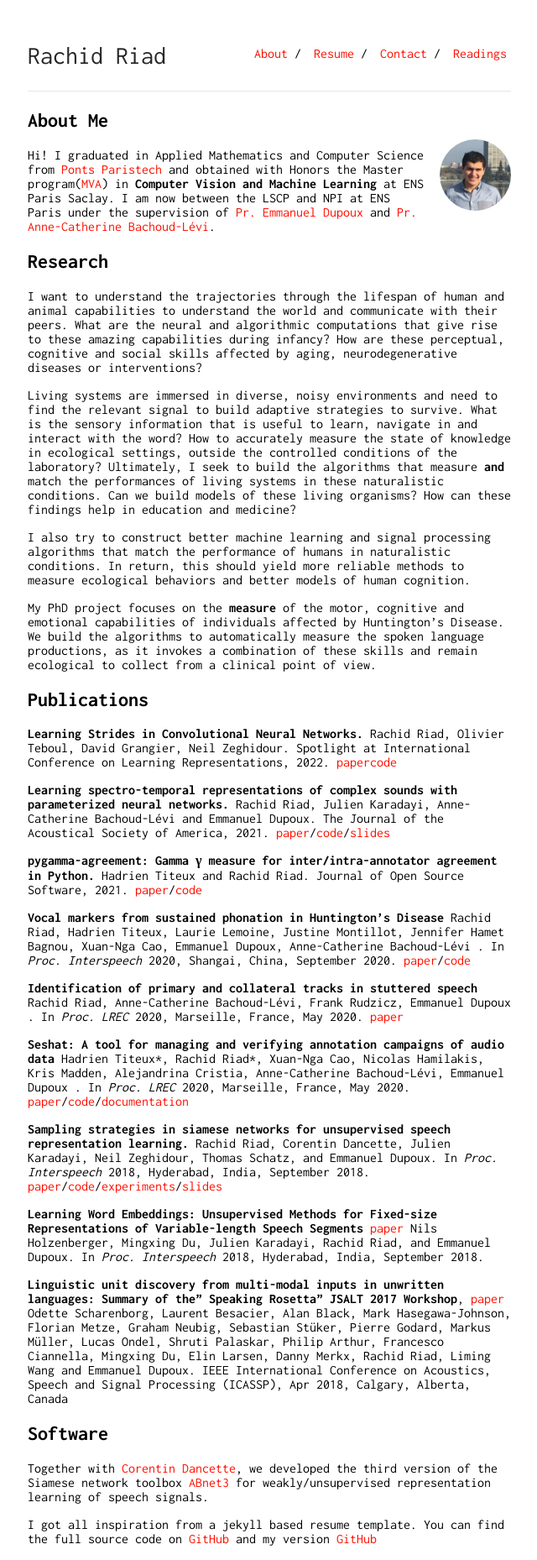
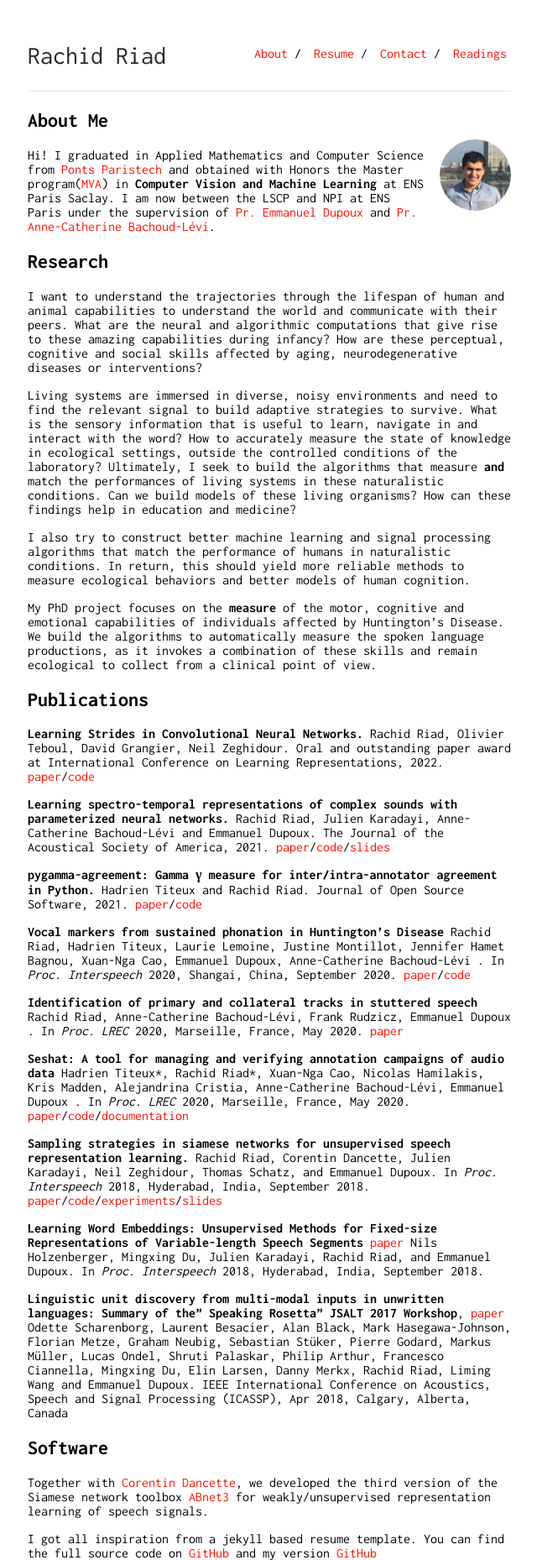
Before and after one commit to Rachine/Rachine.github.io, a Jekyll site: the page built from index.md, in a window 1280 px wide. Shown: the whole page at 84% size, without its empty margins (319-959 px from the left). Built offline with Jekyll 4.4.1, drawn with Linux system fonts in a browser that asks for light colours; our own code applies the rules of GitHub Pages for plain Markdown files.

Commit message:
fix links

```diff
--- a/index.md
+++ b/index.md
@@ -24,17 +24,17 @@
 ## Publications
 
 **Learning Strides in Convolutional Neural Networks.**
-Rachid Riad, Olivier Teboul, David Grangier, Neil Zeghidour. Spotlight at International Conference on Learning Representations, 2022.
-[paper](https://github.com/Rachine/Rachine.github.io/data/Papers/strides2022riadGoogle.pdf)[code](https://github.com/google-research/diffstride)
+Rachid Riad, Olivier Teboul, David Grangier, Neil Zeghidour. Oral and outstanding paper award at International Conference on Learning Representations, 2022.
+[paper](https://github.com/Rachine/Rachine.github.io/data/Papers/strides2022riadGoogle.pdf)/[code](https://github.com/google-research/diffstride)
 
 
 **Learning spectro-temporal representations of complex sounds with parameterized neural networks.**
 Rachid Riad, Julien Karadayi, Anne-Catherine Bachoud-Lévi and Emmanuel Dupoux. The Journal of the Acoustical Society of America, 2021.
-[paper](https://github.com/Rachine/Rachine.github.io/data/Papers/jasa2021.pdf)/[code](https://github.com/bootphon/learnable-strf)/[slides](https://www.rocq.inria.fr/semdoc/Presentations/20210316_RachidRiad.pdf)
+[paper](https://github.com/Rachine/Rachine.github.io/blob/master/data/Papers/jasa2021.pdf)/[code](https://github.com/bootphon/learnable-strf)/[slides](https://www.rocq.inria.fr/semdoc/Presentations/20210316_RachidRiad.pdf)
 
 **pygamma-agreement: Gamma γ measure for inter/intra-annotator agreement in Python.**
 Hadrien Titeux and Rachid Riad. Journal of Open Source Software, 2021.
-[paper](hhttps://joss.theoj.org/papers/10.21105/joss.02989)/[code](https://github.com/bootphon/pygamma-agreement)
+[paper](https://joss.theoj.org/papers/10.21105/joss.02989)/[code](https://github.com/bootphon/pygamma-agreement)
 
 **Vocal markers from sustained phonation in Huntington's Disease**
 Rachid Riad, Hadrien Titeux, Laurie Lemoine, Justine Montillot, Jennifer Hamet Bagnou, Xuan-Nga Cao, Emmanuel Dupoux, Anne-Catherine Bachoud-Lévi
```
